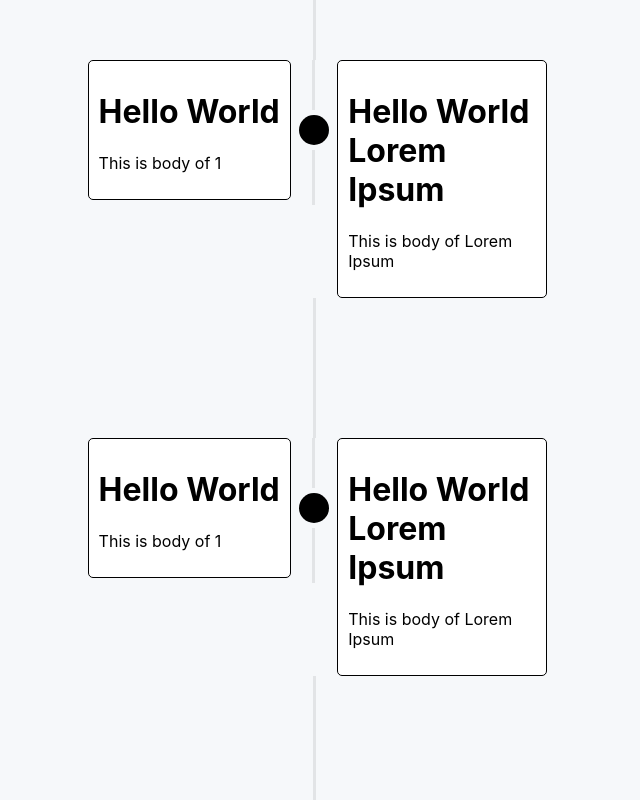
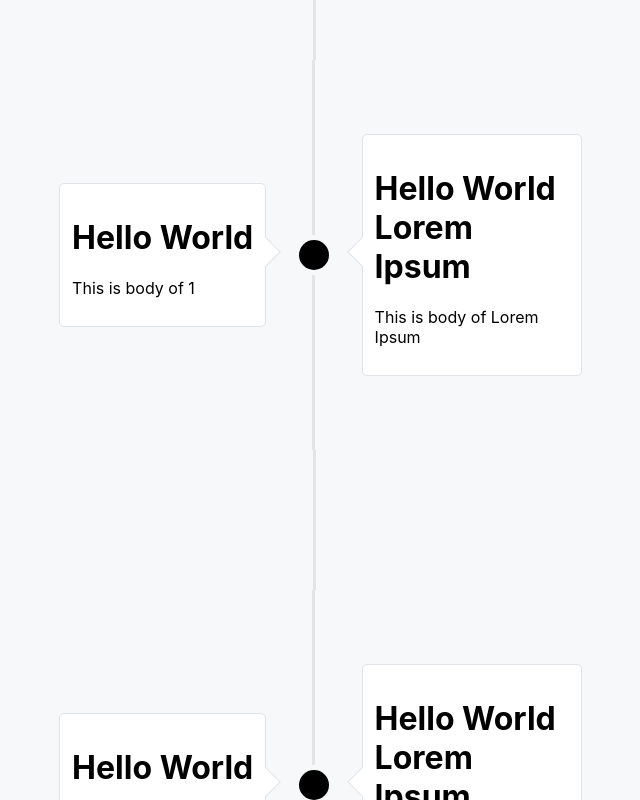
Before and after one commit to niranjanblank/my-personal-website, a React (Create React App) app: page / in a window 1280 px wide. Shown: the top 800 px of the page, without its empty margins (326-966 px from the left). Built offline with nearby package versions, Linux system fonts and the light colour scheme.

Commit message:
animation added to left and right side of timeline

```diff
--- a/package.json
+++ b/package.json
@@ -6,6 +6,7 @@
     "@testing-library/jest-dom": "^5.16.5",
     "@testing-library/react": "^13.4.0",
     "@testing-library/user-event": "^13.5.0",
+    "framer-motion": "^7.2.1",
     "react": "^18.2.0",
     "react-dom": "^18.2.0",
     "react-scripts": "5.0.1",
--- a/src/components/ArrowedContainer/index.js
+++ b/src/components/ArrowedContainer/index.js
@@ -1,10 +1,24 @@
 import styles from './styles.module.css'
+import { motion } from 'framer-motion'
 const ArrowedContainer = (props) => {
+    console.log(props)
     return (
-        <div className={styles.arrowed_container}>
-            <h1>{props.title}</h1>
-            <p>{props.body}</p>
-        </div>
+        <motion.div className={styles.outer_container}
+        initial={{ opacity:0, scale:0.8}}
+       whileInView={{opacity:1,scale: 1}}
+       transition={{delay:0.1, duration:0.5}}
+        >
+            {props.type==='right' && (<div className={styles.right_arrow}/>)}
+
+            <div className={styles.arrowed_container}>
+                <h1>{props.title}</h1>
+                <p>{props.body}</p>
+            </div>
+            {props.type==='left' && (<div className={styles.left_arrow}/>)}
+
+
+
+        </motion.div>
     )
 }
 
--- a/src/components/ArrowedContainer/styles.module.css
+++ b/src/components/ArrowedContainer/styles.module.css
@@ -1,8 +1,37 @@
 .arrowed_container {
-    border: 1px black solid;
+    border: 1px #e0e3e7 solid;
     background-color: white;
-    padding:10px;
+    padding:12px;
     border-radius: 5px;
     max-width: 200px;
     height:fit-content;
 }
+
+.outer_container{
+    display: flex;
+    flex-direction: row;
+    align-items: center;
+    justify-content: center;
+}
+
+.left_arrow{
+    border: 1px #e0e3e7 solid;
+    background-color: white;
+    transform: rotate(45deg) translateX(-15px);
+    height:20px;
+    width: 20px;
+    margin-top:15px;
+    border-left: 0px;
+    border-bottom: 0px;
+}
+
+.right_arrow{
+    border: 1px #e0e3e7 solid;
+    background-color: white;
+    transform: rotate(-45deg) translateX(15px);
+    height: 20px;
+    width: 40px;
+    margin-top:15px;
+    border-right: 0px;
+    border-bottom: 0px;
+}
--- a/src/components/TimeLine/Items/index.js
+++ b/src/components/TimeLine/Items/index.js
@@ -6,16 +6,16 @@ const Items = () => {
     return (
         <div className={styles.item_container}>
             <div className={styles.left_item}>
-                <ArrowedContainer title="Hello World" body="This is body of 1"/>
+                <ArrowedContainer title="Hello World" body="This is body of 1" type="left"/>
             </div>
             <div className={styles.center_item}>
-                <Line height="50px"/>
+                <Line height="175px"/>
                 <Circle/>
-                <Line height="55px"/>
+                <Line height="175px"/>
 
             </div>
             <div className={styles.right_item}>
-                <ArrowedContainer title="Hello World Lorem Ipsum" body="This is body of Lorem Ipsum"/>
+                <ArrowedContainer title="Hello World Lorem Ipsum" body="This is body of Lorem Ipsum" type="right"/>
             </div>
 
         </div>
--- a/src/components/TimeLine/Items/styles.module.css
+++ b/src/components/TimeLine/Items/styles.module.css
@@ -16,6 +16,7 @@
     /* flex-grow: 0; */
     display: flex;
     flex-direction: column;
+    justify-content:center;
     align-items: center;
 }
 .right_item{
--- a/src/components/TimeLine/index.js
+++ b/src/components/TimeLine/index.js
@@ -20,7 +20,6 @@ const TimeLine = () => {
             <Line height="60px"/>
                 <Items/>
             <Line height="80px"/>
-            Hello world
         </div>
     )
 }
```
Also changed, not shown: 1 other file (tests, documents, lock files or other folders).
